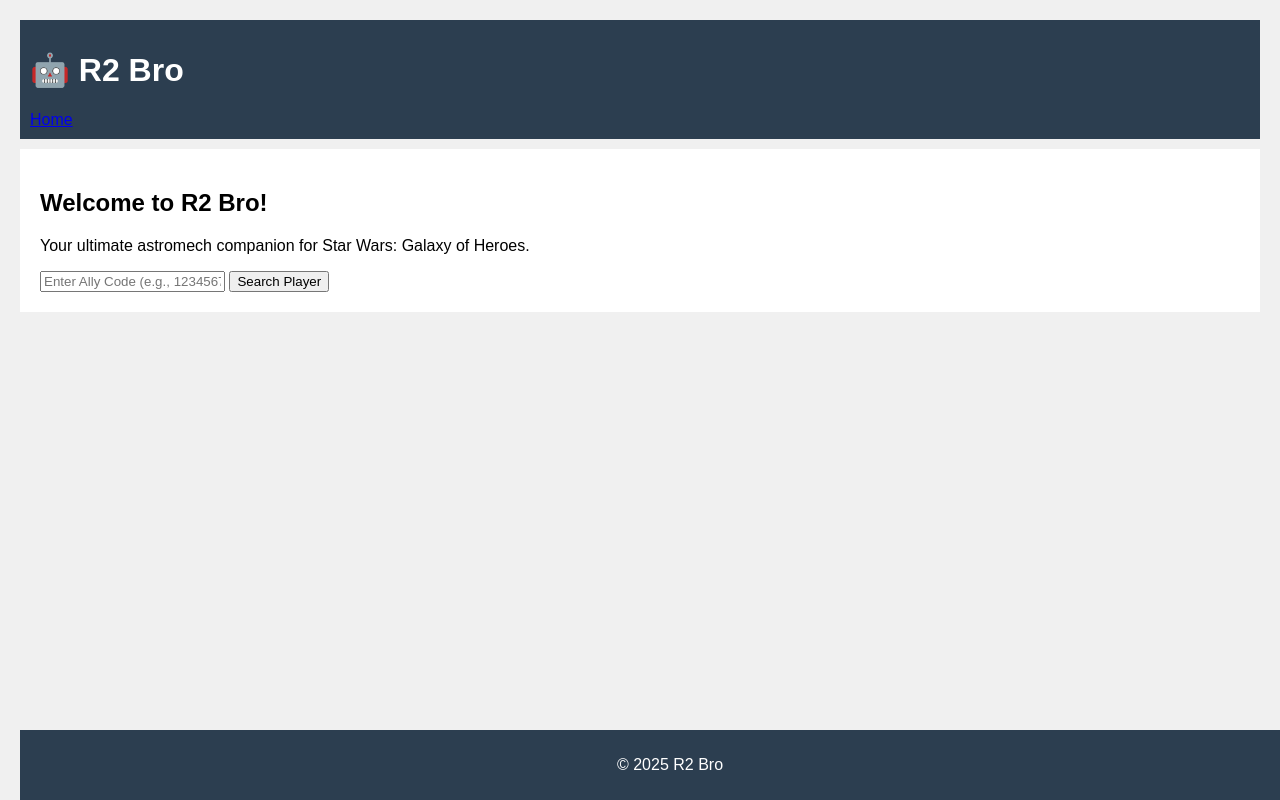
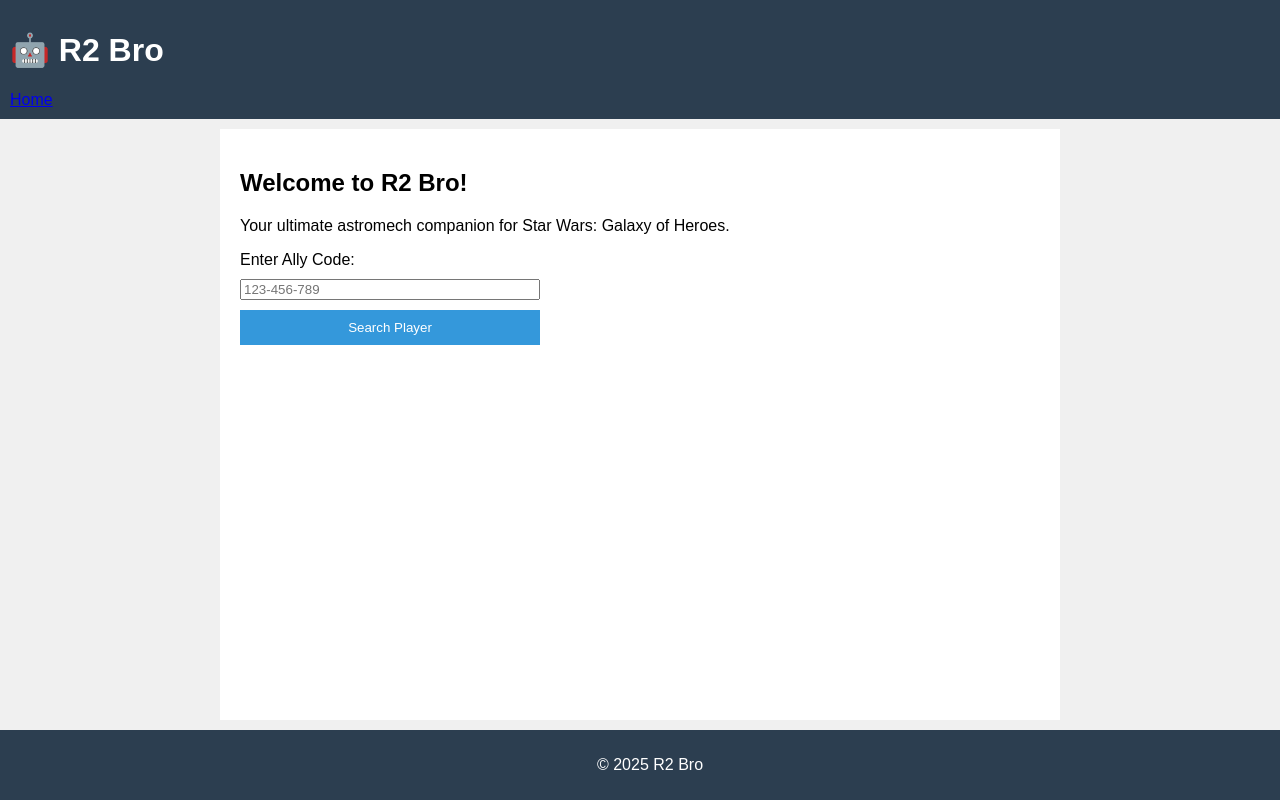
Before and after one commit to fngfok/R2-Bro, a Node server app: page / in a window 1280 px wide. Run offline with Node 20, Linux system fonts and the light colour scheme.

Commit message:
🎨 Palette: Enhance Search UX and Accessibility
This change improves the player search experience by:
- Adding a semantic <label> for the ally code input to improve accessibility.
- Updating the ally code pattern to allow spaces and dashes (xxx-xxx-xxx or xxx xxx xxx).
- Synchronizing the backend validation to support these formats.
- Implementing a loading state (disabling the search button and changing text to "Searching...") to provide immediate feedback.
- Modernizing the layout with a sticky footer using Flexbox and adding focus/hover states for better interactivity.
- Adding tests to verify the new validation logic.
- Documenting UX learnings in `.jules/palette.md`.

Co-authored-by: fngfok <161884797+fngfok@users.noreply.github.com>

```diff
--- a/app.js
+++ b/app.js
@@ -18,8 +18,8 @@ app.use((req, res, next) => {
 // Helper for ally code validation
 function isValidAllyCode(allyCode) {
   if (typeof allyCode !== 'string') return false;
-  // Ally codes are 9-digit numbers, sometimes formatted with dashes (xxx-xxx-xxx)
-  const cleaned = allyCode.replace(/-/g, '');
+  // Ally codes are 9-digit numbers, sometimes formatted with dashes (xxx-xxx-xxx) or spaces
+  const cleaned = allyCode.replace(/[- ]/g, '');
   return /^\d{9}$/.test(cleaned);
 }
 
--- a/public/css/style.css
+++ b/public/css/style.css
@@ -2,27 +2,48 @@ body {
     font-family: Arial, sans-serif;
     background-color: #f0f0f0;
     margin: 0;
-    padding: 20px;
+    display: flex;
+    flex-direction: column;
+    min-height: 100vh;
 }
-
 header {
     background-color: #2c3e50;
     color: white;
     padding: 10px;
 }
-
 main {
     background-color: white;
     padding: 20px;
-    margin-top: 10px;
+    margin: 10px auto;
+    width: 90%;
+    max-width: 800px;
+    flex: 1;
 }
-
+#search-form {
+    display: flex;
+    flex-direction: column;
+    gap: 10px;
+    max-width: 300px;
+}
+input[type="text"]:focus {
+    outline: 2px solid #3498db;
+}
+button {
+    padding: 10px;
+    background-color: #3498db;
+    color: white;
+    border: none;
+    cursor: pointer;
+}
+button:hover { background-color: #2980b9; }
+button:disabled {
+    background-color: #95a5a6;
+    cursor: not-allowed;
+}
 footer {
     background-color: #2c3e50;
     color: white;
     text-align: center;
     padding: 10px;
-    position: fixed;
-    bottom: 0;
     width: 100%;
 }
--- a/public/js/script.js
+++ b/public/js/script.js
@@ -1 +1,11 @@
-console.log('R2 Bro scripts loaded.');
+document.addEventListener('DOMContentLoaded', () => {
+    const searchForm = document.getElementById('search-form');
+    const searchButton = document.getElementById('search-button');
+
+    if (searchForm && searchButton) {
+        searchForm.addEventListener('submit', () => {
+            searchButton.disabled = true;
+            searchButton.textContent = 'Searching...';
+        });
+    }
+});
--- a/views/index.ejs
+++ b/views/index.ejs
@@ -16,18 +16,20 @@
     <main>
         <h2>Welcome to R2 Bro!</h2>
         <p>Your ultimate astromech companion for Star Wars: Galaxy of Heroes.</p>
-        <form action="/player-search" method="POST">
+        <form action="/player-search" method="POST" id="search-form">
+            <label for="allyCode">Enter Ally Code:</label>
             <input
+                id="allyCode"
                 type="text"
                 name="allyCode"
-                placeholder="Enter Ally Code (e.g., 123456789)"
+                placeholder="123-456-789"
                 required
                 inputmode="numeric"
-                pattern="[0-9]{9}"
+                pattern="[0-9]{3}[- ]?[0-9]{3}[- ]?[0-9]{3}"
                 title="Ally code must be 9 digits"
                 aria-label="Enter Ally Code"
             >
-            <button type="submit">Search Player</button>
+            <button type="submit" id="search-button">Search Player</button>
         </form>
     </main>
     <footer>
```
Also changed, not shown: tests/security.test.js (+8 -2 lines), .jules/palette.md (added).
